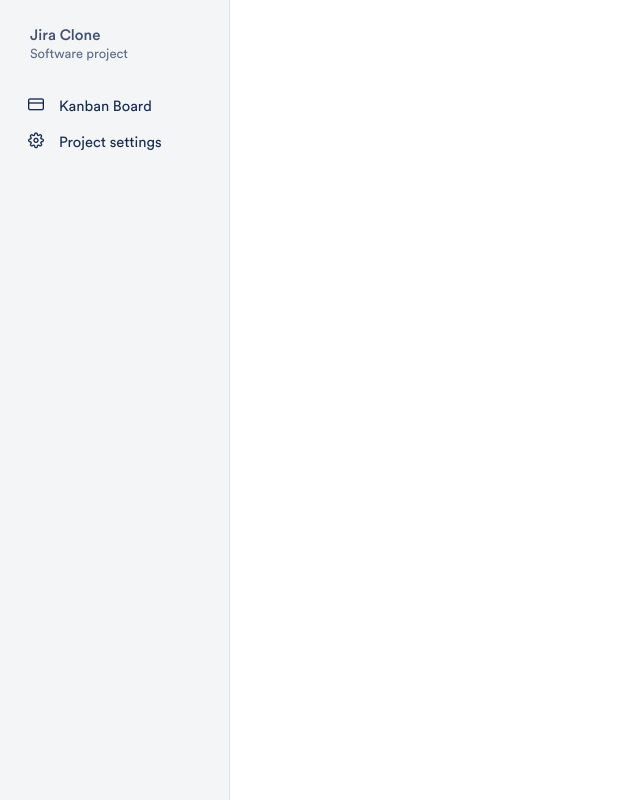
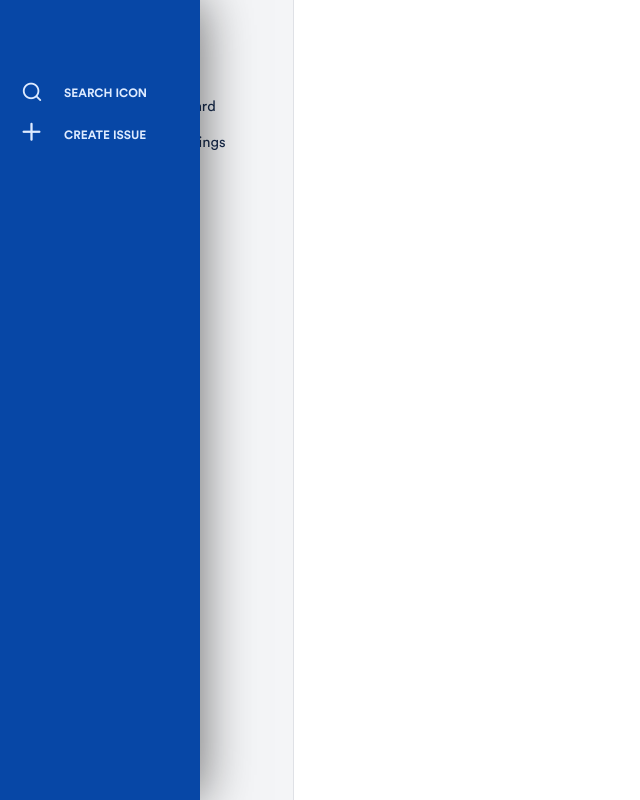
Before and after one commit to benlittlenz/jira-clone, a React (Create React App) app: page /project/settings in a window 1280 px wide. Shown: the whole page, without its empty margins (0-640 px from the left). Built offline with nearby package versions, Linux system fonts and the light colour scheme.

Commit message:
Feat: Added left nav

```diff
--- a/src/App/index.tsx
+++ b/src/App/index.tsx
@@ -2,14 +2,16 @@ import React, { Fragment } from 'react';
 
 import NormalizeStyles from './NormalizeStyles';
 import BaseStyles from './BaseStyles';
-import { ProjectSidebar } from '../components/Sidebar';
+import { ProjectSidebar } from '../components/Sidebar/Sidebar';
 
 import './fontStyles.css';
+import { ProjectLeftNav } from '../components/LeftNav';
 
 const App = () => (
   <Fragment>
     <NormalizeStyles />
     <BaseStyles />
+    <ProjectLeftNav />
     <ProjectSidebar />
   </Fragment>
 );
--- /dev/null
+++ b/src/components/LeftNav/LeftNav.styled.tsx
@@ -0,0 +1,54 @@
+import styled from "styled-components";
+import { font, mixin } from "../../shared/styles";
+
+export const LeftNav = styled.aside`
+  z-index: 10;
+  position: fixed;
+  top: 0;
+  left: 0;
+  overflow-x: hidden;
+  height: 100vh;
+  width: 64px;
+  padding-top: 4.5rem;
+  background: #0747a6;
+  transition: all 0.1s;
+  &:hover {
+    width: 200px;
+    box-shadow: 0 0 50px 0 rgba(0, 0, 0, 0.6);
+  }
+`;
+
+export const Item = styled.div`
+  position: relative;
+  width: 100%;
+  height: 42px;
+  line-height: 42px;
+  padding-left: 64px;
+  color: #deebff;
+  transition: color 0.1s;
+  ${mixin.clickable}
+  &:hover {
+    background: rgba(255, 255, 255, 0.1);
+  }
+  i {
+    position: absolute;
+    left: 18px;
+  }
+`;
+
+export const ItemText = styled.div`
+  position: relative;
+  right: 12px;
+  visibility: hidden;
+  opacity: 0;
+  text-transform: uppercase;
+  transition: all 0.1s;
+  transition-property: right, visibility, opacity;
+  ${font.bold}
+  ${font.size(12)}
+  ${LeftNav}:hover & {
+    right: 0;
+    visibility: visible;
+    opacity: 1;
+  }
+`;
--- /dev/null
+++ b/src/components/LeftNav/index.tsx
@@ -0,0 +1,18 @@
+import { Icon } from "../Icon/Index"
+import { LeftNav, Item, ItemText } from "./LeftNav.styled";
+
+export const ProjectLeftNav = () => {
+  return (
+    <LeftNav>
+      <Item>
+        <Icon type="search" size={22} top={1} left={3} />
+        <ItemText>Search Icon</ItemText>
+      </Item>
+
+      <Item>
+        <Icon type="plus" size={27} />
+        <ItemText>Create Issue</ItemText>
+      </Item>
+    </LeftNav>
+  );
+}
--- a/src/components/Sidebar.styled.tsx
+++ b/src/components/Sidebar/Sidebar.styled.tsx
@@ -1,15 +1,22 @@
 import styled from 'styled-components'
-import { mixin, color, font } from '../shared/styles';
+import { mixin, color, font } from '../../shared/styles';
 
 export const Sidebar = styled.div`
   position: fixed;
   top: 0;
+  left: 64px;
   height: 100vh;
   width: 230px;
   padding: 0 16px 24px;
-  background: #F4F5F7;
+  background: #f4f5f7;
   border-right: 1px solid #dfe1e6;
-`
+  @media (max-width: 1100px) {
+    width: ${230 - 10}px;
+  }
+  @media (max-width: 999px) {
+    display: none;
+  }
+`;
 
 export const ProjectInfo = styled.div`
   display: flex;
--- a/src/components/Sidebar.tsx
+++ b/src/components/Sidebar/Sidebar.tsx
@@ -1,6 +1,6 @@
 import React from "react";
 import { useRouteMatch } from "react-router-dom";
-import { Icon } from "./Icon/Index";
+import { Icon } from "../Icon/Index";
 import {
   Sidebar,
   ProjectInfo,
```
